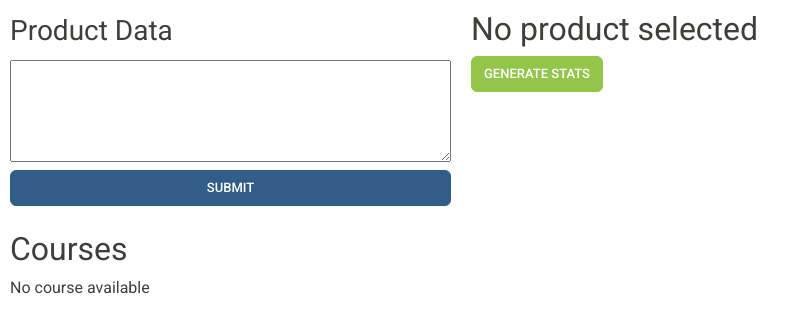
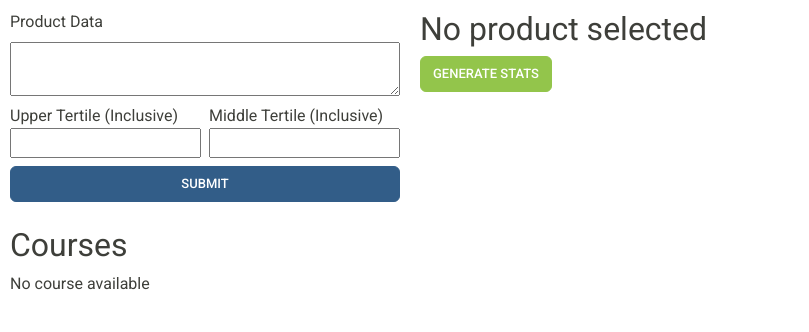
Before and after one commit to NirjharJ/sentinel-testing-dashboard, a React (Create React App) app: page / in a window 1280 px wide. Shown: the top 332 px of the page, without its empty margins (0-809 px from the left). Built offline with nearby package versions, Linux system fonts and the light colour scheme.

Commit message:
handle tertile

```diff
--- a/src/components/Form.js
+++ b/src/components/Form.js
@@ -4,22 +4,46 @@ import { useQuery } from "../context/QueryContext";
 export default function Form() {
   const { handleSimulationSubmit } = useQuery();
   const [input, setInput] = useState("");
+  const [upper, setUpper] = useState("");
+  const [middle, setMiddle] = useState("");
   return (
     <form
       onSubmit={(e) => handleSimulationSubmit(e, setInput)}
-      style={{ display: "flex", flexDirection: "column", gap: "0.5rem" }}
+      className="d-flex flex-column"
     >
-      <label className="fs-3" htmlFor="simulation">
+      <label className="form-label" htmlFor="simulation">
         Product Data
       </label>
       <textarea
         id="simulation"
         name="simulation"
-        rows="4"
-        cols="50"
+        rows="2"
+        cols="10"
         onChange={(e) => setInput(e.target.value)}
         value={input}
       ></textarea>
+      <div className="d-flex gap-2 my-2">
+        <div className="d-flex flex-column">
+          <label htmlFor="upper">Upper Tertile (Inclusive)</label>
+          <input
+            type="number"
+            id="upper"
+            name="upper"
+            onChange={(e) => setUpper(e.target.value)}
+            value={upper}
+          />
+        </div>
+        <div className="d-flex flex-column">
+          <label htmlFor="middle">Middle Tertile (Inclusive)</label>
+          <input
+            type="number"
+            id="middle"
+            name="middle"
+            onChange={(e) => setMiddle(e.target.value)}
+            value={middle}
+          />
+        </div>
+      </div>
       <button className="btn btn-primary" type="submit">
         Submit
       </button>
--- a/src/components/Statistics.js
+++ b/src/components/Statistics.js
@@ -2,7 +2,7 @@ import { useQuery } from "../context/QueryContext";
 import CardBodyWrapper from "./CardBodyWrapper";
 
 export default function Statistics() {
-  const { stats } = useQuery();
+  const { selectedProduct, stats } = useQuery();
   let learnersCompleted;
   function getAverageCompletion(students) {
     return Math.round(
@@ -40,13 +40,19 @@ export default function Statistics() {
   function getPercentileCount(breakpoint) {
     switch (breakpoint) {
       case "UPPER":
-        return learnersCompleted.filter((obj) => obj.Percentage > 82).length;
+        return learnersCompleted.filter(
+          (obj) => obj.Percentage >= selectedProduct?.Upper
+        ).length;
       case "MIDDLE":
         return learnersCompleted.filter(
-          (obj) => obj.Percentage <= 82 && obj.Percentage > 70
+          (obj) =>
+            obj.Percentage >= selectedProduct?.Middle &&
+            obj.Percentage < selectedProduct?.Upper
         ).length;
       case "LOWER":
-        return learnersCompleted.filter((obj) => obj.Percentage <= 70).length;
+        return learnersCompleted.filter(
+          (obj) => obj.Percentage < selectedProduct?.Middle
+        ).length;
       default:
         throw new Error("Unknown Breakpoint");
     }
--- a/src/context/QueryContext.js
+++ b/src/context/QueryContext.js
@@ -12,6 +12,8 @@ const intialState = {
   selectedProduct: {
     AssignmentID: null,
     AssignmentName: null,
+    UpperTertile: null,
+    MiddleTertile: null,
   },
   selectedCourse: [],
   stats: {},
@@ -95,7 +97,12 @@ function QueryContextProvider({ children }) {
     dispatch({
       type: "setInitialState",
       payload: {
-        selectedProduct: { AssignmentID, AssignmentName },
+        selectedProduct: {
+          AssignmentID,
+          AssignmentName,
+          Upper: Number(e.target[1].value),
+          Middle: Number(e.target[2].value),
+        },
         SimulationModuleActivity,
         StudentSummaries,
       },
```
